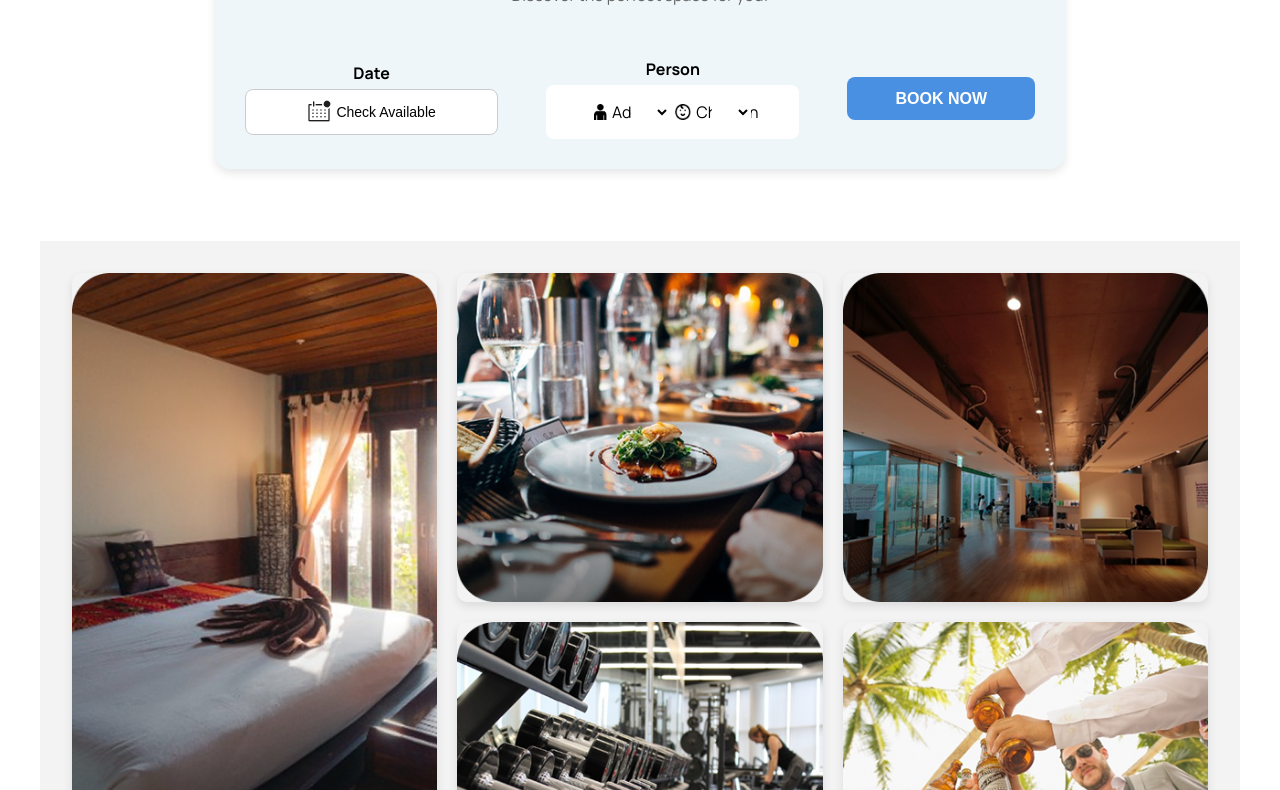
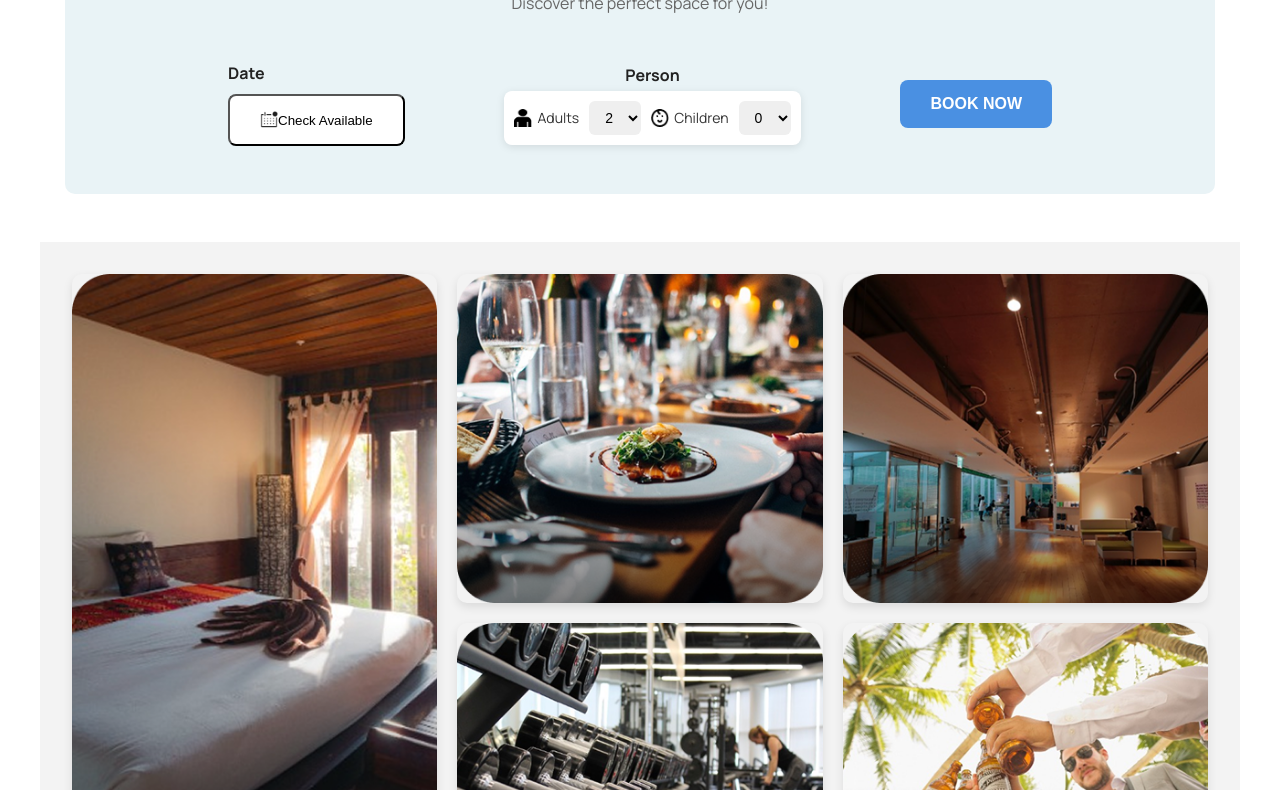
Before and after one commit to withrifat/htmlCSS-Assainment2, a plain HTML site: page index.html in a window 1280 px wide. Shown: the part 158-948 px from the top of the page. Drawn offline with Linux system fonts and the light colour scheme.

Commit message:
fix room booking section previous problem

```diff
--- a/index.html
+++ b/index.html
@@ -13,7 +13,7 @@
   <body>
     <!-- -----------------Room booking section------------------ -->
     <section class="room_booking">
-      <div class="booking-container">
+      <div class="booking_container">
         <h2>Book a Room</h2>
         <p>Discover the perfect space for you!</p>
         <div class="booking-row">
@@ -23,7 +23,7 @@
             <button class="date-button"> <img src="images/calender.png" alt=""> Check Available</button>
           </div>
           <!-- Person Selection -->
-          <div class="booking-item">
+          <div class="booking_person">
             <label>Person</label>
             <div class="booking_select">
               <span> <img src="images/person.png" alt=""> Adults</span>
--- a/style.css
+++ b/style.css
@@ -16,153 +16,163 @@ html{
 }
 /* -------------Room booking section------------------- */
 .room_booking{
-    display: flex;
-    justify-content: center;
-    align-items: center;
-    background-color: white;
-    padding: 2rem 0;
-    margin: 2rem 0;
+    margin: 3rem auto;
+    text-align: center;
+
 }
-.booking-container {
-    background: #eef6fa;
-    padding: 30px;
-    border-radius: 15px;
-    box-shadow: 0 4px 10px rgba(0, 0, 0, 0.1);
-    width: 100%;
-    max-width: 850px;
-    text-align: center;
+.booking_container{
+    max-width: 1150px;
+    background-color: #E9F3F6;
+    padding: 5rem auto;
+    margin: 3rem auto;
+    border-radius: 10px;
+}
+/* Title & Description */
+.booking_container h2 {
+    padding-top: 3rem;
+    font-size: 32px;
+    color: #333;
+    margin-bottom: 10px;
 }
 
-/* Title & Description */
-.booking-container h2 {
-    font-size: 35px;
-    color: #333;
-    padding-bottom: .5  rem;
-}
-.booking-container p {
+.booking_container p {
     font-size: 16px;
     color: #666;
-    margin-bottom: 20px;
-    padding-bottom: 2rem;
 }
 
 /* Booking Row */
 .booking-row {
+    width: 80%;
+    margin: 0 auto;
     display: flex;
-    justify-content: space-between;
+    justify-content: space-around;
     align-items: center;
-    gap: 3rem;
+    flex-wrap: nowrap;
+    gap: 1.5rem;
+    padding: 3rem 3rem;
 }
 
-/* Booking Item */
-.booking-item {
+/* Booking Item & Person Selection */
+.booking-item{
+    display: flex;
+    flex-direction: column;
+    gap: 5px;
+
+}
+.booking_person {
     display: flex;
     flex-direction: column;
     align-items: center;
     flex: 1;
-    min-width: 5rem;
-}
-.booking_select{
-    background: white;
-    display: flex;
-    align-items: center;
-    justify-content: space-between;
-    gap: 5px;
-    padding: .5rem 3rem;
-    border-radius: 8px;
-    cursor: pointer;
-    transition: all 0.3s ease-in-out;
+    min-width: 180px;
 }
 
 /* Labels */
-.booking-item label {
+.booking-item label,
+.booking_person label {
     font-weight: bold;
+    text-align: left;
+    font-size: 16px;
+    color: #222;
     margin-bottom: 5px;
-    font-size: 16px;
-    color: black;
-    text-align: left;
 }
-.booking_select span{
-    display: inline-flex;
-    align-items: center;
-    font-size: 16px;
-    gap: 5px;
-    width: 2rem;
-}
-span img {
-    width:  1rem;
-    height: 1rem;
-    vertical-align: middle;
-}
-/* Date Button */
-.date-button, .dropdown {
+
+/* Button & Select Box */
+.date-button{
     display: flex;
-    justify-content: center;
-    gap: 5px;
-    padding: 10px 14px;
-    border: 1px solid #ccc;
-    border-radius: 8px;
-    background: white;
-    cursor: pointer;
-    font-size: 14px;
-    width: 100%;
+    background-color: white;
     text-align: center;
     align-items: center;
-    transition: all 0.3s ease-in-out;
+    justify-content: center;
+    color: #000;
+    padding: 15px 30px;
+    border-radius: 8px;
 }
-.date-button:hover, .dropdown:hover {
+.book-now {
+    display: flex;
+    align-items: center;
+    justify-content: center;
+    gap: 8px;
+    padding: 15px 30px;
+    font-size: 16px;
+    font-weight: bold;
+    color: white;
     background: #4a90e2;
-    color: white;
-    box-shadow: 0 4px 10px rgba(74, 144, 226, 0.4);
-    transform: translateY(-2px);
+    border: none;
+    border-radius: 8px;
+    cursor: pointer;
+    transition: 0.3s;
 }
-.date-button:focus, .dropdown:focus {
-    outline: 2px solid #357abd;
-    box-shadow: 0 4px 12px rgba(74, 144, 226, 0.5);
+
+.date-button img,
+.booking_select span img {
+    width: 18px;
+    height: 18px;
 }
+
+/* Booking Select */
+.booking_select {
+    display: flex;
+    align-items: center;
+    gap: 10px;
+    background-color: #fff;
+    padding: 10px;
+    border-radius: 8px;
+    box-shadow: 0 2px 8px rgba(0, 0, 0, 0.1);
+}
+
+.booking_select span {
+    display: flex;
+    align-items: center;
+    gap: 5px;
+    font-size: 14px;
+    color: #333;
+}
+
+/* Dropdown */
 .dropdown {
-    /* width: 20px; */
+    padding: 8px 12px;
+    border: 1px solid #ccc;
+    border-radius: 6px;
+    font-size: 14px;
+    cursor: pointer;
+    transition: 0.3s;
     outline: none;
     border: none;
 }
-option{
+
+.dropdown:focus {
+    border-color: #4a90e2;
     outline: none;
-    border: none;
-}
-/* Book Now Button */
-.book-now {
-    padding: .8rem 3rem;
-    background: #4a90e2;
-    color: white;
-    border: none;
-    border-radius: 8px;
-    cursor: pointer;
-    font-size: 16px;
-    font-weight: bold;
-    transition: 0.3s;
 }
 
+/* Book Now Button */
 .book-now:hover {
     background: #357abd;
 }
 
-/* Responsive Design */
+/* Responsive */
 @media (max-width: 768px) {
     .booking-row {
         flex-direction: column;
-        gap: 10px;
+        gap: 15px;
+    }
+
+    .date-button,
+    .book-now {
+        width: 100%;
+    }
+
+    .booking_select {
+        flex-direction: column;
+        gap: 5px;
+        width: 100%;
     }
 
     .dropdown {
         width: 100%;
     }
-
-    .book-now {
-        width: 100%;
-    }
 }
-
-
 /* ------------------Gallery Section-------------------- */
 .gallery {
     background-color: #f3f3f3;
```
